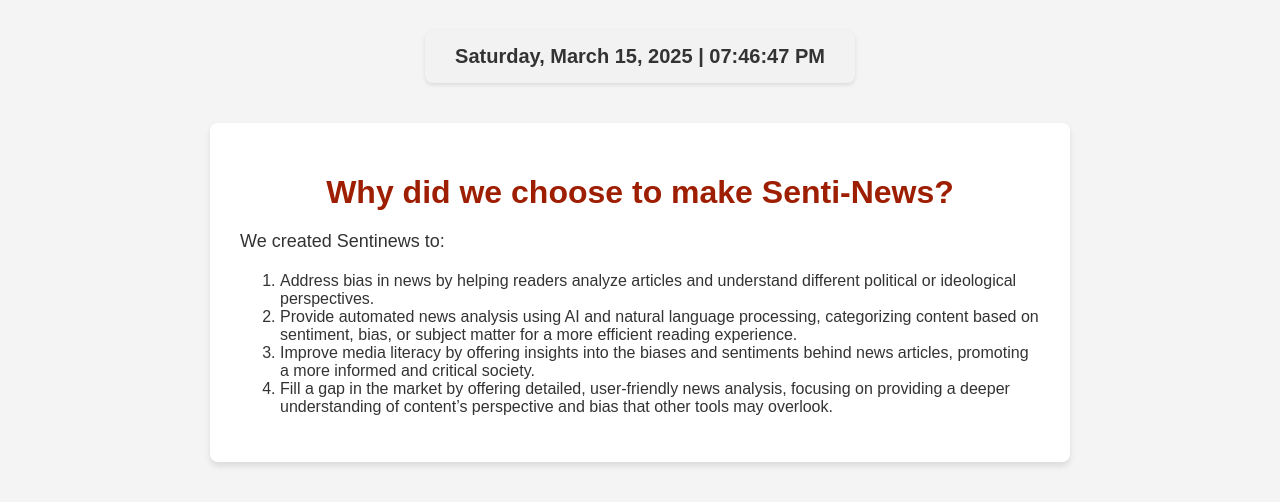
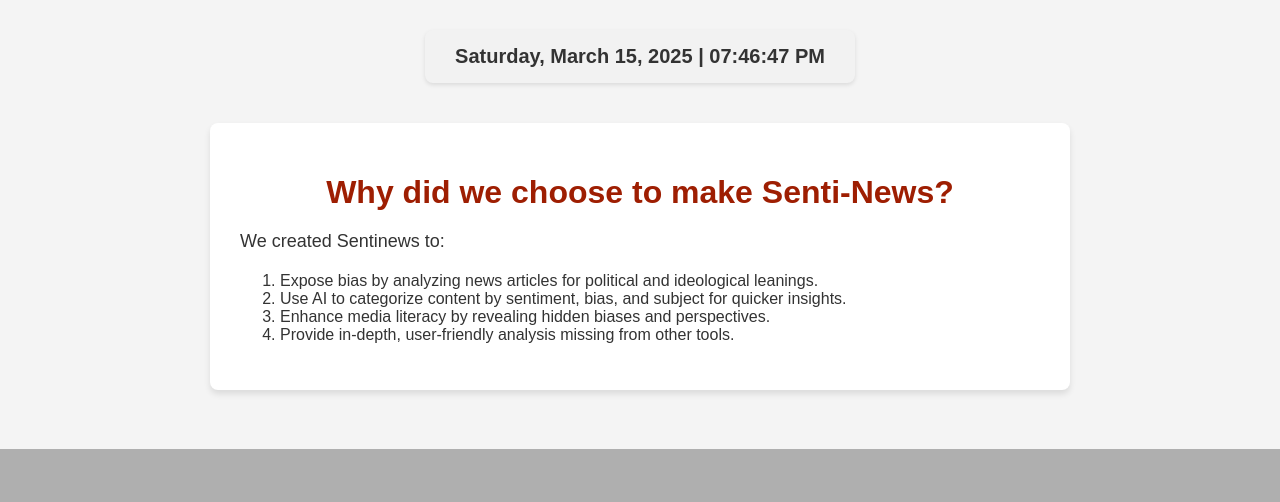
Before and after one commit to nishia1/senti-news, a Flask app: page / in a window 1280 px wide. Shown: the part 351-853 px from the top of the page. After the commit the page ends 800 px from the top, so only its background shows below. Run offline with Flask 3, Linux system fonts and the light colour scheme; parts of the project's set-up code (start-up, migrations or seed data) failed here and were passed over.

Commit message:
fixed text & added tech stack div (needs content)

```diff
--- a/sentiNews_code/final_version/templates/index.html
+++ b/sentiNews_code/final_version/templates/index.html
@@ -208,12 +208,14 @@
         <h1>Why did we choose to make Senti-News?</h1>
         <p>We created Sentinews to:</p>
         <ol>
-            <li>Address bias in news by helping readers analyze articles and understand different political or ideological perspectives.</li>
-            <li>Provide automated news analysis using AI and natural language processing, categorizing content based on sentiment, bias, or subject matter for a more efficient reading experience.</li>
-            <li>Improve media literacy by offering insights into the biases and sentiments behind news articles, promoting a more informed and critical society.</li>
-            <li>Fill a gap in the market by offering detailed, user-friendly news analysis, focusing on providing a deeper understanding of content’s perspective and bias that other tools may overlook.</li>
+            <li>Expose bias by analyzing news articles for political and ideological leanings.</li>
+            <li>Use AI to categorize content by sentiment, bias, and subject for quicker insights.</li>
+            <li>Enhance media literacy by revealing hidden biases and perspectives.</li>
+            <li>Provide in-depth, user-friendly analysis missing from other tools.</li>
         </ol>
     </div>
+
+    <div class="tech-stack"></div>
 
     <script>
         function updateCurrentDateTime() {
```
